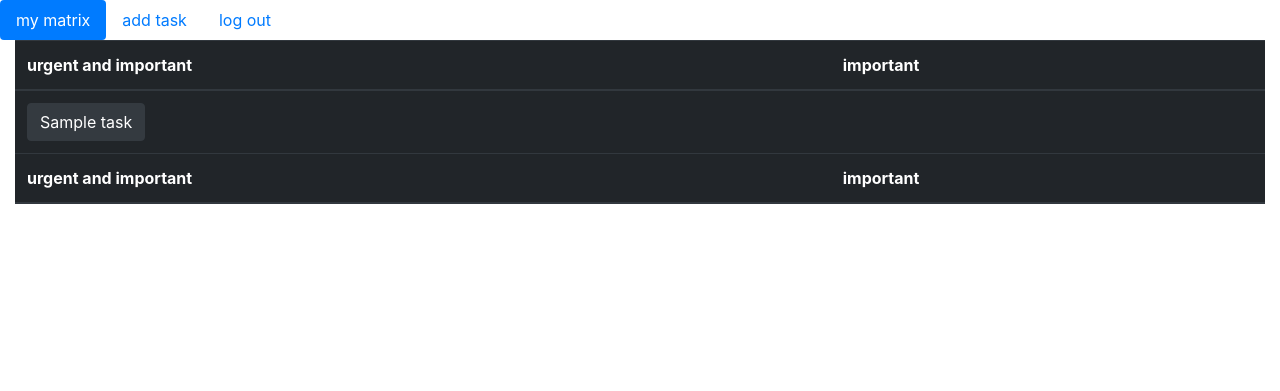
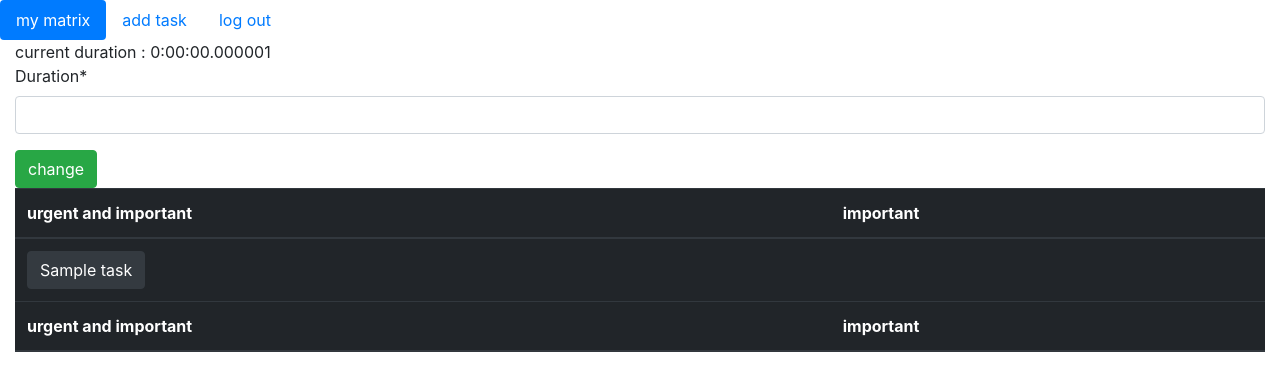
Before and after one commit to abdelwahabram/eisenHour, a Django app: page /matrix in a window 1280 px wide. Shown: the top 391 px of the page. Run offline with Django 4.2, Linux system fonts and the light colour scheme; a user stored in the database is signed in; tables that the repository leaves empty hold one stand-in row (values such as "Sample post"); some libraries are stand-ins or nearby versions.

Commit message:
added duration form and user duration block

```diff
--- a/eisenHour/matrix/templates/matrix/matrix.html
+++ b/eisenHour/matrix/templates/matrix/matrix.html
@@ -1,5 +1,12 @@
 {% extends "matrix/layout.html" %}
+{% load crispy_forms_tags %}
 {% block body %}
+<div>current duration : {{user.urgencyTimeRange}}</div>
+<form method="post" action="{% url 'duration' %}">
+    {% csrf_token %}
+    {{urgencyForm|crispy}}
+    <input type="submit" class="btn btn-success" value="change">
+</form>
 <table class="table table-dark table-striped-columns">
     <thead>
         <tr>
```
